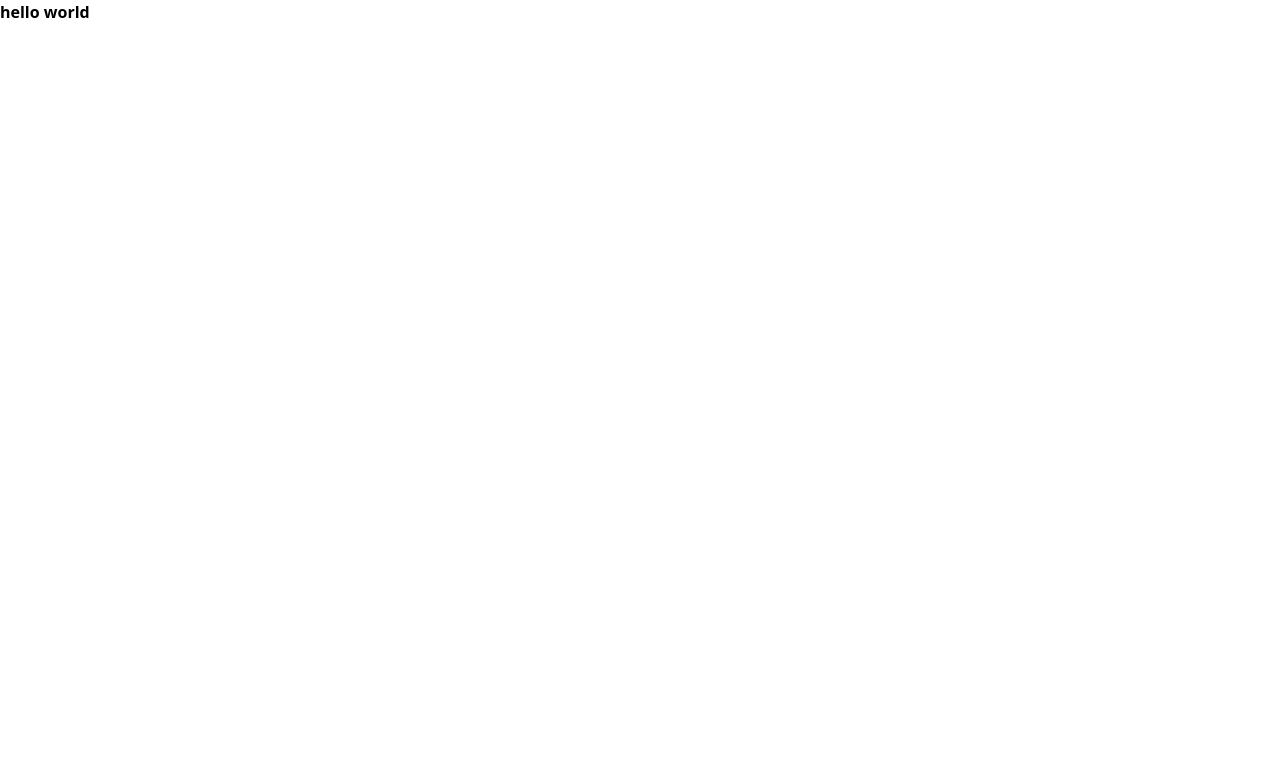
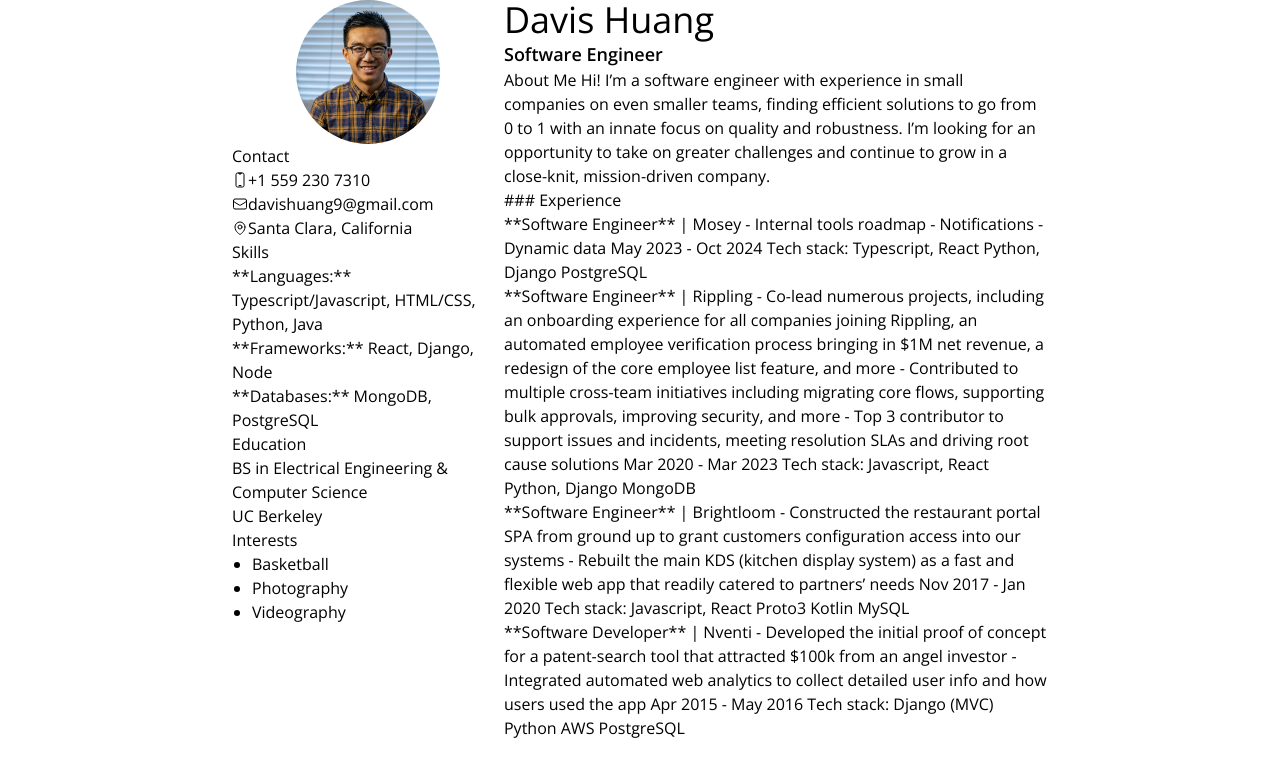
Before and after one commit to davishuang9/resume, a plain HTML site: page index.html in a window 1280 px wide. Drawn offline with nearby package versions, Linux system fonts and the light colour scheme.

Commit message:
Add basic resume structure

```diff
--- a/index.html
+++ b/index.html
@@ -1,9 +1,175 @@
+<!doctype html>
 <html>
+
 <head>
-    <link href="https://cdn.jsdelivr.net/npm/tailwindcss@2.2.19/dist/tailwind.min.css" rel="stylesheet">
+  <meta charset="UTF-8">
+  <meta name="viewport" content="width=device-width, initial-scale=1.0">
+  <script src="https://cdn.tailwindcss.com"></script>
+  <link rel="stylesheet" href="index.css">
+  <link rel="preconnect" href="https://fonts.googleapis.com">
+  <link rel="preconnect" href="https://fonts.gstatic.com" crossorigin>
+  <link href="https://fonts.googleapis.com/css2?family=Open+Sans:ital,wght@0,300..800;1,300..800&display=swap"
+    rel="stylesheet">
+  <script>
+    tailwind.config = {
+      theme: {
+        extend: {
+          colors: {
+            clifford: '#da373d',
+          },
+          fontFamily: {
+            body: ["Open Sans", "sans-serif"],
+          },
+        }
+      }
+    }
+  </script>
 </head>
-<link rel="stylesheet" href="index.css">
-<div class="font-bold">
-    hello world
-</div>
+
+<body class="flex place-content-center font-body">
+  <div class="flex w-[8.5in] h-[11in]">
+    <div class="w-1/3 h-full">
+      <div>
+        <div class="flex items-center justify-center">
+          <div class="overflow-hidden rounded-full w-36 h-36">
+            <img src="./assets/profile_pic.jpg">
+          </div>
+        </div>
+      </div>
+      <div>
+        Contact
+        <div class="flex flex-row items-center">
+          <img src="./assets/phone_icon.svg" class="size-4" /><span>+1 559 230 7310</span>
+        </div>
+        <div class="flex flex-row items-center">
+          <img src="./assets/email_icon.svg" class="size-4" /><span>davishuang9@gmail.com</span>
+        </div>
+        <div class="flex flex-row items-center">
+          <img src="./assets/map_pin_icon.svg" class="size-4" /><span>
+            Santa Clara, California</span>
+        </div>
+      </div>
+      <div>
+        Skills
+
+        <div>**Languages:** Typescript/Javascript, HTML/CSS, Python, Java</div>
+        <div>**Frameworks:** React, Django, Node</div>
+        <div>**Databases:** MongoDB, PostgreSQL</div>
+      </div>
+      <div>
+        Education
+
+
+        <div>BS in Electrical Engineering & Computer Science</div>
+
+        <div>UC Berkeley</div>
+      </div>
+
+      <div>
+        Interests
+        <ul class="ml-5">
+          <li class="list-disc list-item">Basketball</li>
+          <li class="list-disc list-item">Photography</li>
+          <li class="list-disc list-item">Videography</li>
+        </ul>
+
+      </div>
+
+    </div>
+    <div class="w-2/3 h-full">
+      <h1 class="text-4xl">
+        Davis Huang
+      </h1>
+      <h2 class="text-lg font-semibold">
+        Software Engineer
+      </h2>
+
+      <div>
+        About Me
+
+        Hi! I’m a software engineer with experience in small companies on even smaller teams, finding efficient
+        solutions
+        to go from 0 to 1 with an innate focus on quality and robustness.
+
+        I’m looking for an opportunity to take on greater challenges and continue to grow in a close-knit,
+        mission-driven
+        company.
+      </div>
+
+      <div>
+        ### Experience
+        <div>
+          **Software Engineer** | Mosey
+
+          - Internal tools roadmap
+          - Notifications
+          - Dynamic data
+
+          May 2023 - Oct 2024
+
+          Tech stack:
+          Typescript, React
+          Python, Django
+          PostgreSQL
+
+        </div>
+        <div>
+
+          **Software Engineer** | Rippling
+
+          - Co-lead numerous projects, including an onboarding experience for all companies joining Rippling, an
+          automated
+          employee verification process bringing in $1M net revenue, a redesign of the core employee list feature, and
+          more
+          - Contributed to multiple cross-team initiatives including migrating core flows, supporting bulk approvals,
+          improving security, and more
+          - Top 3 contributor to support issues and incidents, meeting resolution SLAs and driving root cause solutions
+
+          Mar 2020 - Mar 2023
+
+          Tech stack:
+          Javascript, React
+          Python, Django
+          MongoDB
+        </div>
+
+        <div>
+
+          **Software Engineer** | Brightloom
+
+          - Constructed the restaurant portal SPA from ground up to grant customers configuration access into our
+          systems
+          - Rebuilt the main KDS (kitchen display system) as a fast and flexible web app that readily catered to
+          partners’
+          needs
+
+          Nov 2017 - Jan 2020
+
+          Tech stack:
+          Javascript, React
+          Proto3
+          Kotlin
+          MySQL
+
+        </div>
+        <div>
+          **Software Developer** | Nventi
+
+          - Developed the initial proof of concept for a patent-search tool that attracted $100k from an angel investor
+          - Integrated automated web analytics to collect detailed user info and how users used the app
+
+          Apr 2015 - May 2016
+
+          Tech stack:
+          Django (MVC)
+          Python
+          AWS
+          PostgreSQL
+        </div>
+
+      </div>
+    </div>
+  </div>
+</body>
+
 </html>
```
Also changed, not shown: assets/email_icon.svg (added), assets/map_pin_icon.svg (added), assets/phone_icon.svg (added), assets/profile_pic.jpg (added), 1 other file.
